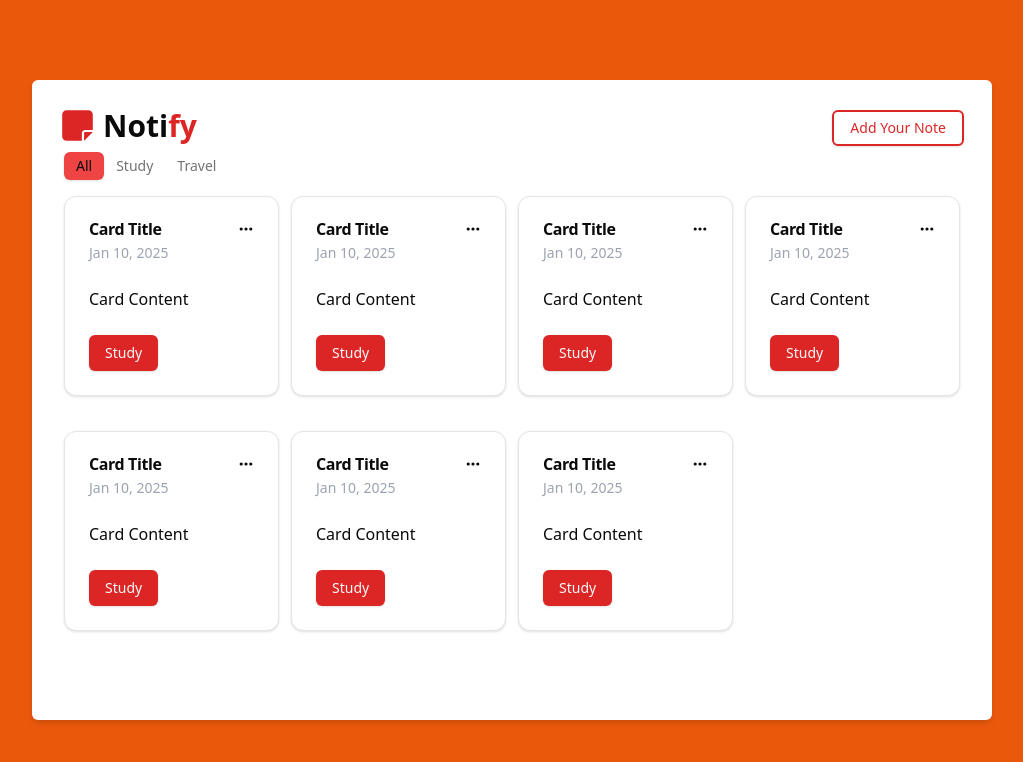
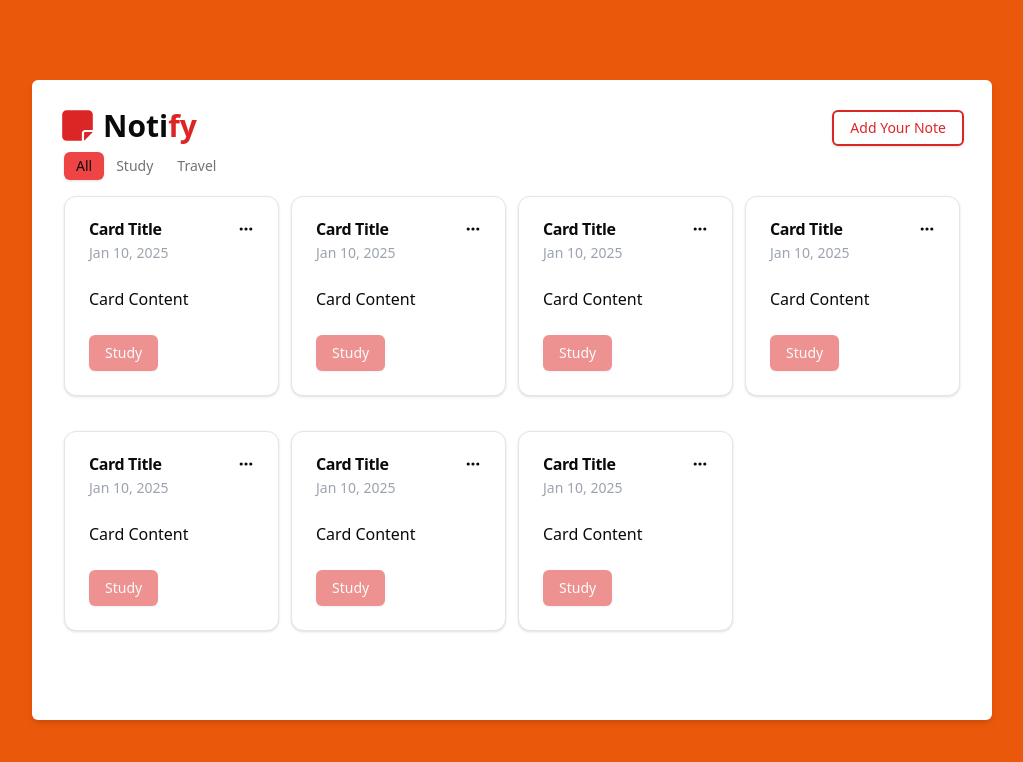
Before and after one commit to nilesh7757/Notify, a Next.js app: page / in a window 1280 px wide. Shown: the top 762 px of the page, without its empty margins (128-1151 px from the left). Built offline with nearby package versions, Linux system fonts and the light colour scheme.

Commit message:
button change and adding some space

```diff
--- a/app/Components/NotesArea.tsx
+++ b/app/Components/NotesArea.tsx
@@ -3,7 +3,7 @@ import SingleNote from './SingleNote'
 
 const NotesArea = () => {
   return (
-    <div className=' w-full h-[82%] p-1 grid-cols-1 md:grid-cols-3 lg:grid-cols-4  sm:grid-cols-2 gap-x-3 grid rounded-md overflow-y-auto'>
+    <div className=' w-full h-[82%] gap-y-3 lg:gap-y-0 p-1 grid-cols-1 md:grid-cols-3 lg:grid-cols-4  sm:grid-cols-2 gap-x-3 grid rounded-md overflow-y-auto'>
       <SingleNote/>
       <SingleNote/>
       <SingleNote/>
--- a/app/Components/SingleNote.tsx
+++ b/app/Components/SingleNote.tsx
@@ -24,7 +24,7 @@ const SingleNote = () => {
                     <p>Card Content</p>
                 </CardContent>
                 <CardFooter>
-                    <Button className='bg-red-600'>Study</Button>
+                    <Button disabled className='bg-red-600 hover:bg-red-700 '>Study</Button>
                 </CardFooter>
             </Card>
 
```
